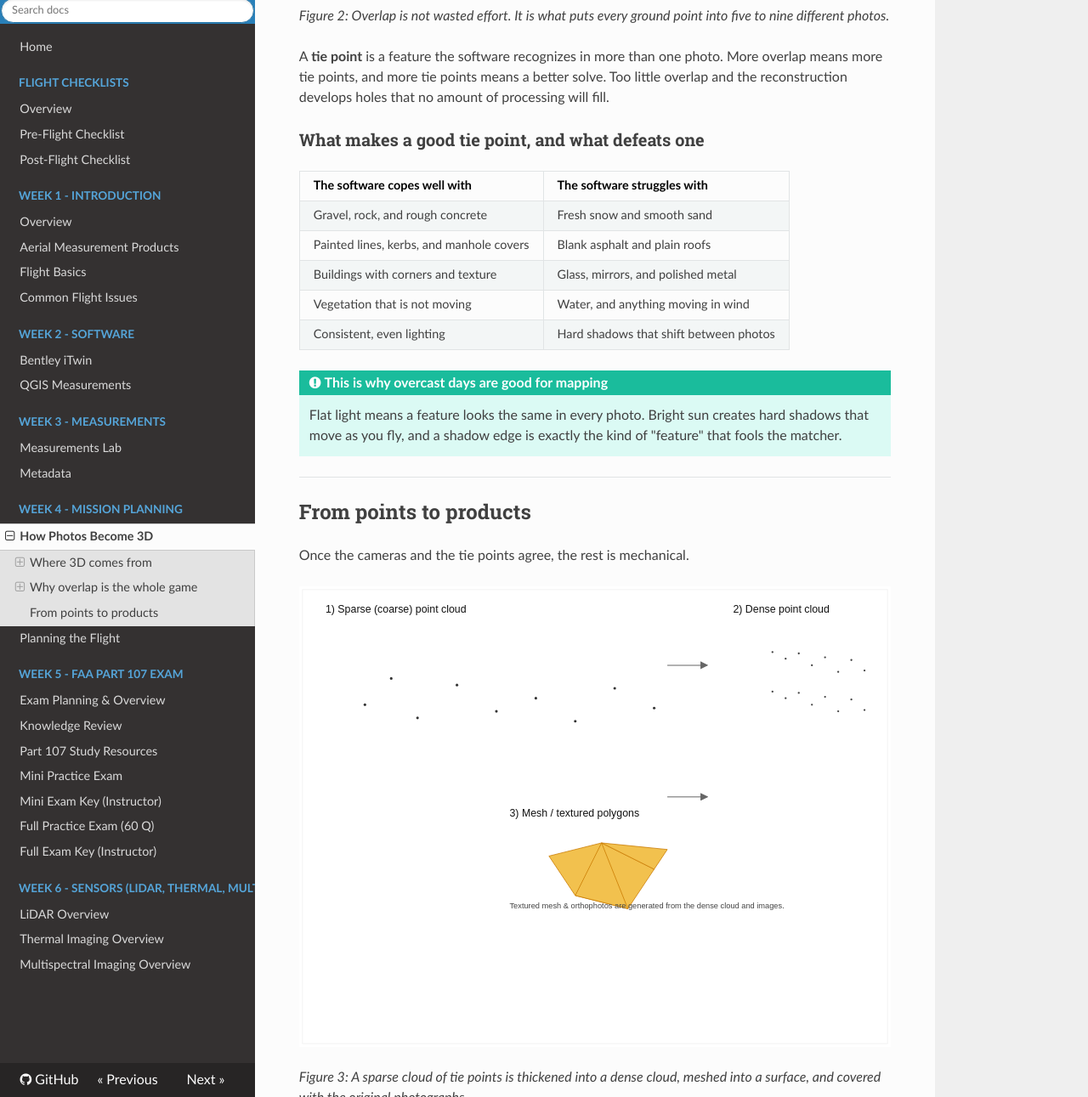
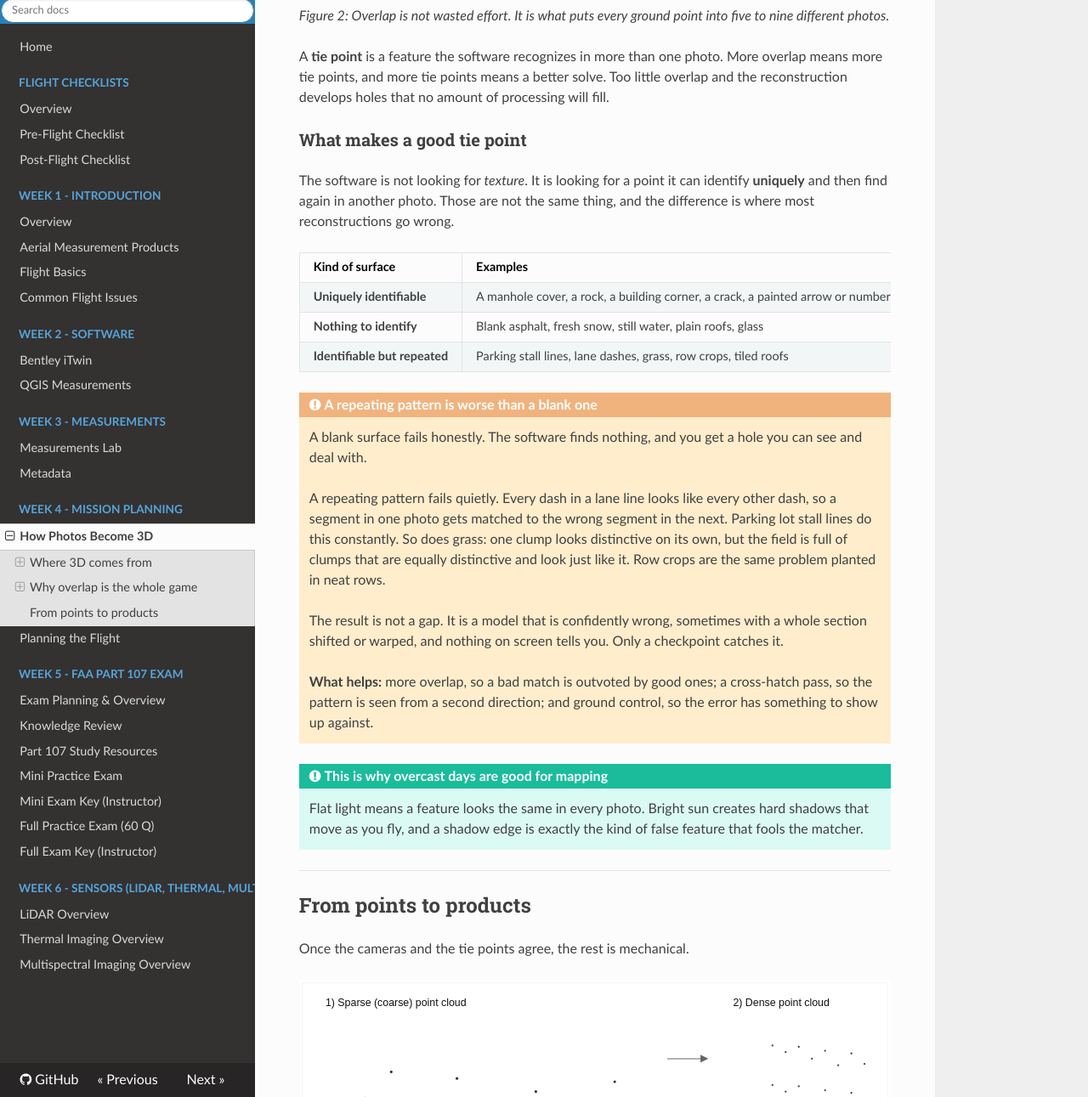
Before and after one commit to gus-p-williams/byu-cce-drone_measurements, an MkDocs documentation site: the page built from docs/week_04/SfM_Workflow.md, in a window 1280 px wide and 1400 px high, scrolled down 2629 px, cut to the strip 109-1400 px from the top of the window. Shown: the whole strip at 85% size. Built offline with MkDocs 1.6.1, drawn with Linux system fonts in a browser that asks for light colours; nearby versions of some CDN libraries; some of the changed text lies outside the part shown.

Commit message:
Week 4: repeating patterns are a distinct failure mode
From field experience: painted parking lot lines, lane dashes, grass, and row
crops all defeat matching, but not by being featureless. They are full of
features that look identical to each other, so segments get matched to the
wrong ones. The software fails confidently rather than quietly, and the result
is a warped model with nothing on screen to flag it.

Split the tie point table into three cases rather than two: uniquely
identifiable, nothing to identify, and identifiable but repeated. The third is
the dangerous one. Note what helps: more overlap so bad matches are outvoted, a
cross-hatch so the pattern is seen from another direction, and ground control
so the error has something to show up against.

This corrected two things I had wrong. Painted lines were listed as a good tie
point, which is only true when the marking is unique, like an arrow or a
number. And the planning page said a cross-hatch was wasted on a flat parking
lot, when a parking lot is exactly the repeating-pattern case that benefits.
The grid activity now puts those two considerations against each other, which
is the better question anyway.

Co-Authored-By: Claude Opus 5 <noreply@anthropic.com>

```diff
--- a/docs/week_04/SfM_Workflow.md
+++ b/docs/week_04/SfM_Workflow.md
@@ -68,19 +68,38 @@ A **tie point** is a feature the software recognizes in more than one photo. Mor
 tie points, and more tie points means a better solve. Too little overlap and the reconstruction
 develops holes that no amount of processing will fill.
 
-### What makes a good tie point, and what defeats one
+### What makes a good tie point
 
-| The software copes well with | The software struggles with |
-|------------------------------|------------------------------|
-| Gravel, rock, and rough concrete | Fresh snow and smooth sand |
-| Painted lines, kerbs, and manhole covers | Blank asphalt and plain roofs |
-| Buildings with corners and texture | Glass, mirrors, and polished metal |
-| Vegetation that is not moving | Water, and anything moving in wind |
-| Consistent, even lighting | Hard shadows that shift between photos |
+The software is not looking for *texture*. It is looking for a point it can identify **uniquely** and
+then find again in another photo. Those are not the same thing, and the difference is where most
+reconstructions go wrong.
+
+| Kind of surface | Examples | What the software does |
+|-----------------|----------|------------------------|
+| **Uniquely identifiable** | A manhole cover, a rock, a building corner, a crack, a painted arrow or number | Matches it correctly. This is what you want. |
+| **Nothing to identify** | Blank asphalt, fresh snow, still water, plain roofs, glass | Finds nothing. You get holes. |
+| **Identifiable but repeated** | Parking stall lines, lane dashes, grass, row crops, tiled roofs | Matches confidently and **wrongly**. |
+
+!!! warning "A repeating pattern is worse than a blank one"
+    A blank surface fails honestly. The software finds nothing, and you get a hole you can see and
+    deal with.
+
+    A repeating pattern fails quietly. Every dash in a lane line looks like every other dash, so a
+    segment in one photo gets matched to the wrong segment in the next. Parking lot stall lines do
+    this constantly. So does grass: one clump looks distinctive on its own, but the field is full of
+    clumps that are equally distinctive and look just like it. Row crops are the same problem planted
+    in neat rows.
+
+    The result is not a gap. It is a model that is confidently wrong, sometimes with a whole section
+    shifted or warped, and nothing on screen tells you. Only a checkpoint catches it.
+
+    **What helps:** more overlap, so a bad match is outvoted by good ones; a cross-hatch pass, so the
+    pattern is seen from a second direction; and ground control, so the error has something to show
+    up against.
 
 !!! tip "This is why overcast days are good for mapping"
     Flat light means a feature looks the same in every photo. Bright sun creates hard shadows that
-    move as you fly, and a shadow edge is exactly the kind of "feature" that fools the matcher.
+    move as you fly, and a shadow edge is exactly the kind of false feature that fools the matcher.
 
 ---
 
@@ -111,10 +130,11 @@ used for.
 !!! question "Activity: think like the software"
     Look at two overlapping photos from a flight, or at the site outside your classroom.
 
-    1. **Find three easy features.** Points a computer could match without trouble: a manhole cover,
-       a corner of a sidewalk, a painted line.
-    2. **Find three hard ones.** Areas that would defeat it: uniform grass, the middle of a paved
-       road, a shadow, a puddle.
+    1. **Find three easy features.** Points a computer could identify and find again: a manhole
+       cover, a corner of a sidewalk, a painted arrow or number.
+    2. **Find three hard ones.** Two kinds count here. Areas with nothing to match at all, such as
+       blank asphalt or a puddle, and areas full of things that look identical to each other, such
+       as stall lines or mown grass. Which kind worries you more, and why?
     3. **Then decide.** You are asked to map a rocky canyon and a snowfield on the same day. Which
        one worries you, and what would you change about the flight to compensate?
 
```
Also changed, not shown: docs/week_04/Mission_Planning_SfM.md (+16 -5 lines).
